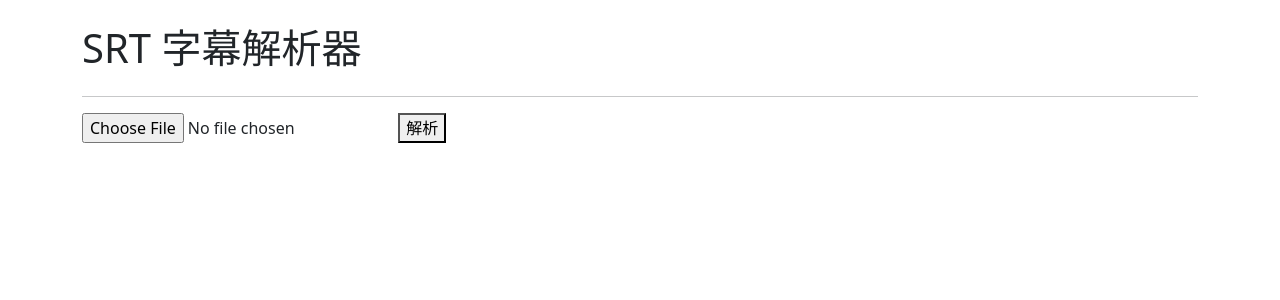
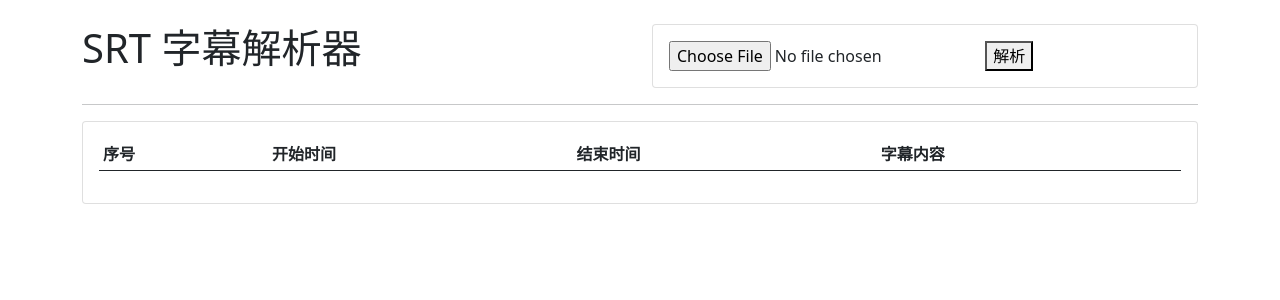
Before and after one commit to HEX9CF/WebSrtParser, a Django app: page / in a window 1280 px wide. Shown: the top 300 px of the page. Run offline with Django 5.2, Linux system fonts and the light colour scheme; lists and menus that the app fills with data are empty; some libraries are stand-ins or nearby versions.

Commit message:
Add result table

```diff
--- a/templates/index.html
+++ b/templates/index.html
@@ -3,24 +3,52 @@
 <head>
     <meta charset="UTF-8">
     <title>字幕解析器</title>
+    <link rel="stylesheet" href="/static/css/style.min.css">
     <link rel="stylesheet" href="/static/css/bootstrap.min.css">
     <script src="/static/js/bootstrap.min.js"></script>
 </head>
 <body>
 <div class="container pt-4">
     <div class="row">
-        <h1>SRT 字幕解析器</h1>
+        <div class="col-md-6">
+            <h1>SRT 字幕解析器</h1>
+        </div>
+        <div class="col-md-6">
+            <div class="card">
+                <div class="card-body">
+                    <form action="#" method="post" enctype="multipart/form-data">
+                        {% csrf_token %}
+                        <input type="file" name="file" id="file" accept=".srt" required />
+                        <button id="submit">解析</button>
+                    </form>
+                </div>
+            </div>
+        </div>
     </div>
     <hr>
     <div class="row">
         <div class="col-md-12">
-            <form action="/api/parse" method="post" enctype="multipart/form-data">
-                {% csrf_token %}
-                <input type="file" name="file" id="file" accept=".srt" required>
-                <button type="submit">解析</button>
-            </form>
+            <div class="card">
+                <div class="card-body">
+                    <div class="table-responsive">
+                        <table class="table table-striped table-sm" id="result">
+                            <thead>
+                            <tr>
+                                <th>序号</th>
+                                <th>开始时间</th>
+                                <th>结束时间</th>
+                                <th>字幕内容</th>
+                            </tr>
+                            </thead>
+                            <tbody>
+                            </tbody>
+                        </table>
+                    </div>
+                </div>
+            </div>
         </div>
     </div>
 </div>
 </body>
+<script src="/static/js/submit.js"></script>
 </html>
```
Also changed, not shown: statics/css/style.css (added, +7 -0 lines), statics/js/submit.ts (added, +48 -0 lines).
